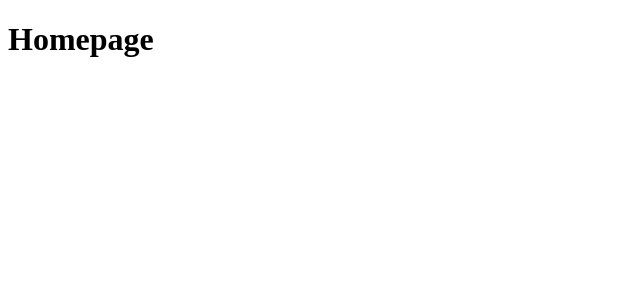
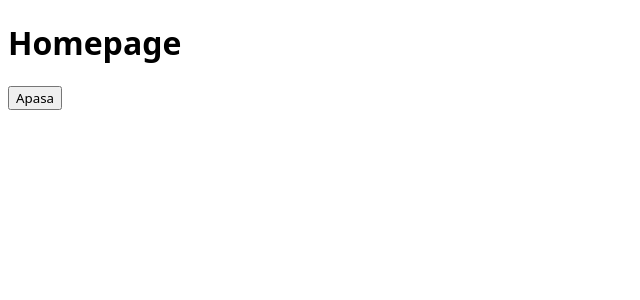
Before and after one commit to G1q/aio-tracker, a React (Vite) app in the folder frontend/: page / in a window 1280 px wide. Shown: the top 300 px of the page, without its empty margins (0-640 px from the left). Built offline with nearby package versions, Linux system fonts and the light colour scheme.

Commit message:
Create partial button component

```diff
--- a/frontend/package.json
+++ b/frontend/package.json
@@ -10,6 +10,7 @@
     "preview": "vite preview"
   },
   "dependencies": {
+    "clsx": "^2.1.1",
     "react": "^18.2.0",
     "react-dom": "^18.2.0",
     "react-icons": "^5.2.0",
--- a/frontend/src/App.jsx
+++ b/frontend/src/App.jsx
@@ -1,14 +1,31 @@
-import {Routes, Route} from 'react-router-dom'
+import { Routes, Route } from 'react-router-dom';
+import Button from './components/ui/Button/Button';
 
 function App() {
-
-  return (
-    <Routes>
-      <Route path="/" element={<h1>Homepage</h1>} />
-      <Route path='/about' element={<h1>About page</h1>} />
-      <Route path="*" element={<h1>Page not found</h1>} />
-    </Routes>
-  )
+	return (
+		<Routes>
+			<Route
+				path="/"
+				element={
+					<>
+						<h1>Homepage</h1>
+						<Button
+							text="Apasa"
+							variant="primary"
+						/>
+					</>
+				}
+			/>
+			<Route
+				path="/about"
+				element={<h1>About page</h1>}
+			/>
+			<Route
+				path="*"
+				element={<h1>Page not found</h1>}
+			/>
+		</Routes>
+	);
 }
 
-export default App
+export default App;
--- /dev/null
+++ b/frontend/src/components/ui/Button/Button.css
@@ -0,0 +1,62 @@
+/*
+    Default .btn
+    variant: default, outline, secondary, ghost, link
+    size: default, small, large, icon
+    disabled
+*/
+
+.btn{
+    font-family: inherit;
+}
+
+
+/* .button-3 {
+  appearance: none;
+  background-color: #2ea44f;
+  border: 1px solid rgba(27, 31, 35, .15);
+  border-radius: 6px;
+  box-shadow: rgba(27, 31, 35, .1) 0 1px 0;
+  box-sizing: border-box;
+  color: #fff;
+  cursor: pointer;
+  display: inline-block;
+  font-family: -apple-system,system-ui,"Segoe UI",Helvetica,Arial,sans-serif,"Apple Color Emoji","Segoe UI Emoji";
+  font-size: 14px;
+  font-weight: 600;
+  line-height: 20px;
+  padding: 6px 16px;
+  position: relative;
+  text-align: center;
+  text-decoration: none;
+  user-select: none;
+  -webkit-user-select: none;
+  touch-action: manipulation;
+  vertical-align: middle;
+  white-space: nowrap;
+}
+
+.button-3:focus:not(:focus-visible):not(.focus-visible) {
+  box-shadow: none;
+  outline: none;
+}
+
+.button-3:hover {
+  background-color: #2c974b;
+}
+
+.button-3:focus {
+  box-shadow: rgba(46, 164, 79, .4) 0 0 0 3px;
+  outline: none;
+}
+
+.button-3:disabled {
+  background-color: #94d3a2;
+  border-color: rgba(27, 31, 35, .1);
+  color: rgba(255, 255, 255, .8);
+  cursor: default;
+}
+
+.button-3:active {
+  background-color: #298e46;
+  box-shadow: rgba(20, 70, 32, .2) 0 1px 0 inset;
+} */
--- /dev/null
+++ b/frontend/src/components/ui/Button/Button.jsx
@@ -0,0 +1,12 @@
+import './Button.css'
+import clsx from 'clsx'
+
+const Button = ({onClick, text, variant, size, disabled, className, ...rest}) => {
+  return (
+    <button type="button" className={clsx('btn', className)} onClick={onClick} disabled={disabled} data-variant={variant} data-size={size} {...rest}>
+      {text}
+    </button>
+  )
+}
+
+export default Button
--- a/frontend/src/index.css
+++ b/frontend/src/index.css
@@ -0,0 +1,3 @@
+html{
+    font-family: system-ui, sanse-serif;
+}
```
Also changed, not shown: 1 other file (tests, documents, lock files or other folders).
